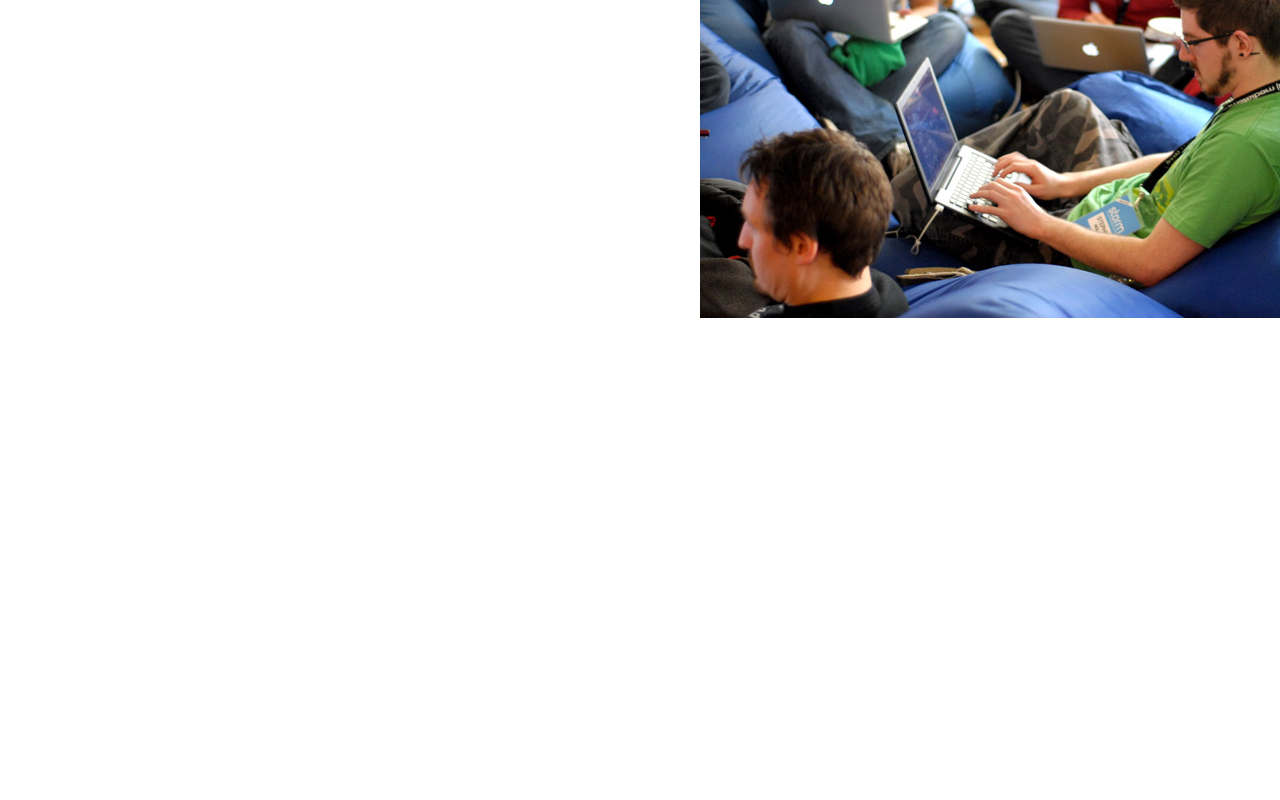
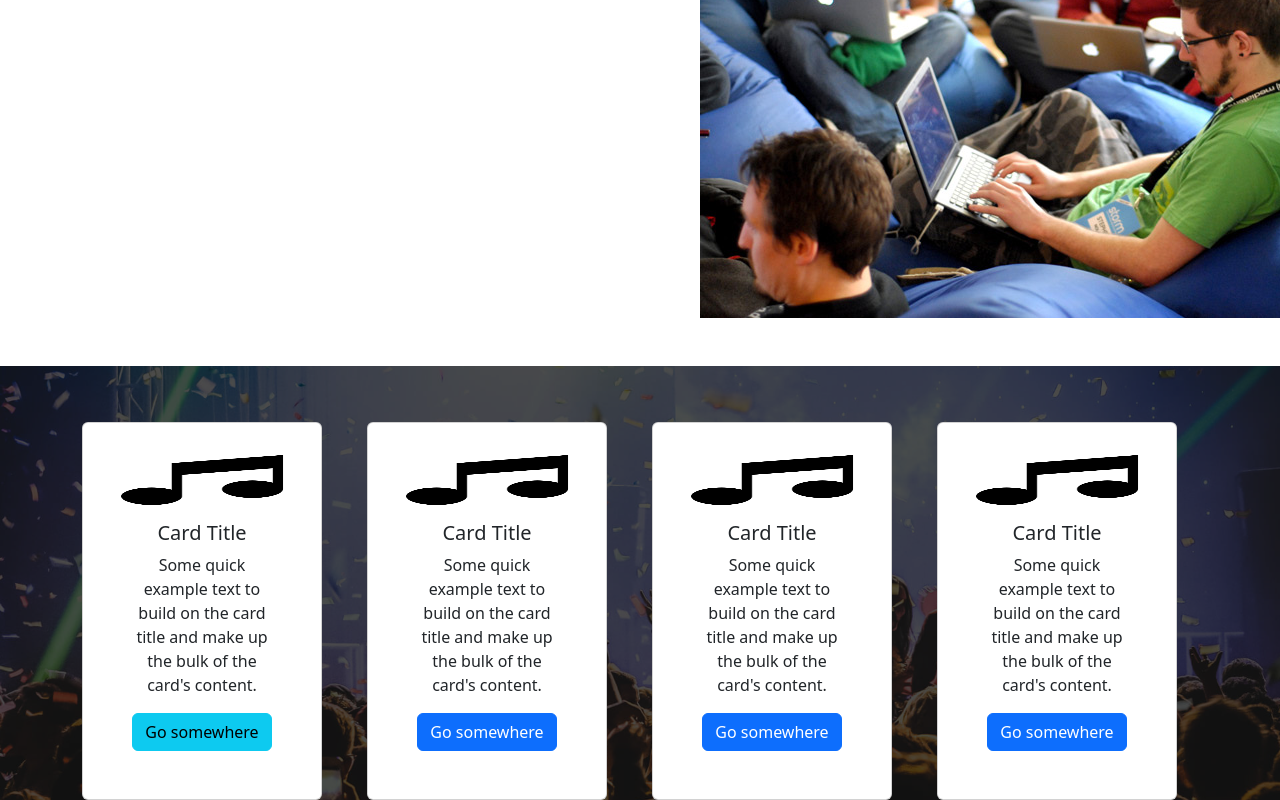
Before and after one commit to Faisal0804/Event_management_react, a React (Vite) app: page / in a window 1280 px wide. Shown: the part 1234-2034 px from the top of the page. Before the commit the page ends 1552 px from the top, so only its background shows below. Built offline with nearby package versions, Linux system fonts and the light colour scheme.

Commit message:
features

```diff
--- a/src/App.jsx
+++ b/src/App.jsx
@@ -5,6 +5,7 @@ import './App.css'
 import TopFixedBannner from './Components/TopFixedBannner/TopFixedBannner'
 import About from './Components/About/About'
 import TopNavigation from './Components/TopNavigation/TopNavigation'
+import Features from './Components/Features/Features'
 
 function App() {
   const [count, setCount] = useState(0)
@@ -14,6 +15,7 @@ function App() {
       <TopNavigation/>
       <TopFixedBannner/>
       <About/>
+      <Features/>
     </>
   )
 }
--- /dev/null
+++ b/src/Components/Features/Features.jsx
@@ -0,0 +1,84 @@
+
+import React, { Fragment } from 'react'
+import { Container,Row,Col,Card,Button} from 'react-bootstrap'
+import Music from "../../assets/img/musical-note.png"
+
+const Features = () => {
+  return (
+     <Fragment>
+    <Container fluid={true} className="FeaturesFixedBanner mt-5 p-0">
+         <div className="FeaturesBannerOverlay" >
+            <Container  className="BannerContent">
+                <Row >
+                    <Col sm="12" md="6" lg="3">
+                      <Card className="MainCard" style={{ width: '15rem' }}>
+                        <Card.Img className="img" variant="top" src={Music} />
+                        <Card.Body>
+                            <Card.Title>Card Title</Card.Title>
+                            <Card.Text>
+                            Some quick example text to build on the card title and make up the
+                            bulk of the card's content.
+                            </Card.Text>
+                            <Button variant="info ">Go somewhere</Button>
+                        </Card.Body>
+                     </Card>
+
+
+                    </Col>
+
+
+                    <Col sm="12" md="6" lg="3">
+                      <Card className="MainCard" style={{ width: '15rem' }}>
+                        <Card.Img className="img" variant="top" src={Music} />
+                        <Card.Body>
+                            <Card.Title>Card Title</Card.Title>
+                            <Card.Text>
+                            Some quick example text to build on the card title and make up the
+                            bulk of the card's content.
+                            </Card.Text>
+                            <Button variant="primary">Go somewhere</Button>
+                        </Card.Body>
+                     </Card>
+                    </Col>
+
+                    <Col sm="12" md="6" lg="3">
+                      <Card className="MainCard" style={{ width: '15rem' }}>
+                        <Card.Img className="img" variant="top" src={Music}/>
+                        <Card.Body>
+                            <Card.Title>Card Title</Card.Title>
+                            <Card.Text>
+                            Some quick example text to build on the card title and make up the
+                            bulk of the card's content.
+                            </Card.Text>
+                            <Button variant="primary">Go somewhere</Button>
+                        </Card.Body>
+                     </Card>
+
+                    </Col>
+
+                    <Col sm="12" md="6" lg="3">
+                      <Card className="MainCard" style={{ width: '15rem' }}>
+                        <Card.Img className="img" variant="top" src={Music}s />
+                        <Card.Body>
+                            <Card.Title>Card Title</Card.Title>
+                            <Card.Text>
+                            Some quick example text to build on the card title and make up the
+                            bulk of the card's content.
+                            </Card.Text>
+                            <Button variant="primary">Go somewhere</Button>
+                        </Card.Body>
+                     </Card>
+
+                    </Col>
+
+                </Row>
+            </Container>
+
+
+         </div>
+    </Container>
+</Fragment>
+  )
+}
+
+export default Features
--- a/src/assets/css/custom.css
+++ b/src/assets/css/custom.css
@@ -133,3 +133,35 @@
     margin-left: 25rem;
 
 }
+
+
+.FeaturesFixedBanner{
+    background: url("../img/features.jpg");
+    min-height: 400px;
+    background-attachment: fixed;
+    background-position: center;
+    background-repeat: no-repeat;
+    background-size: cover;
+
+
+
+}
+
+.FeaturesBannerOverlay{
+
+    min-height: 400px;
+    width:100%;
+    background: rgba(0, 0, 0,0.7);
+
+}
+
+.MainCard{
+    margin-top: 3.5rem;
+    margin-right: 2px;
+}
+
+.img{
+    width: 20px;
+    height: 50px;
+
+}
```
Also changed, not shown: src/assets/img/features.jpg (added), src/assets/img/musical-note.png (added).
